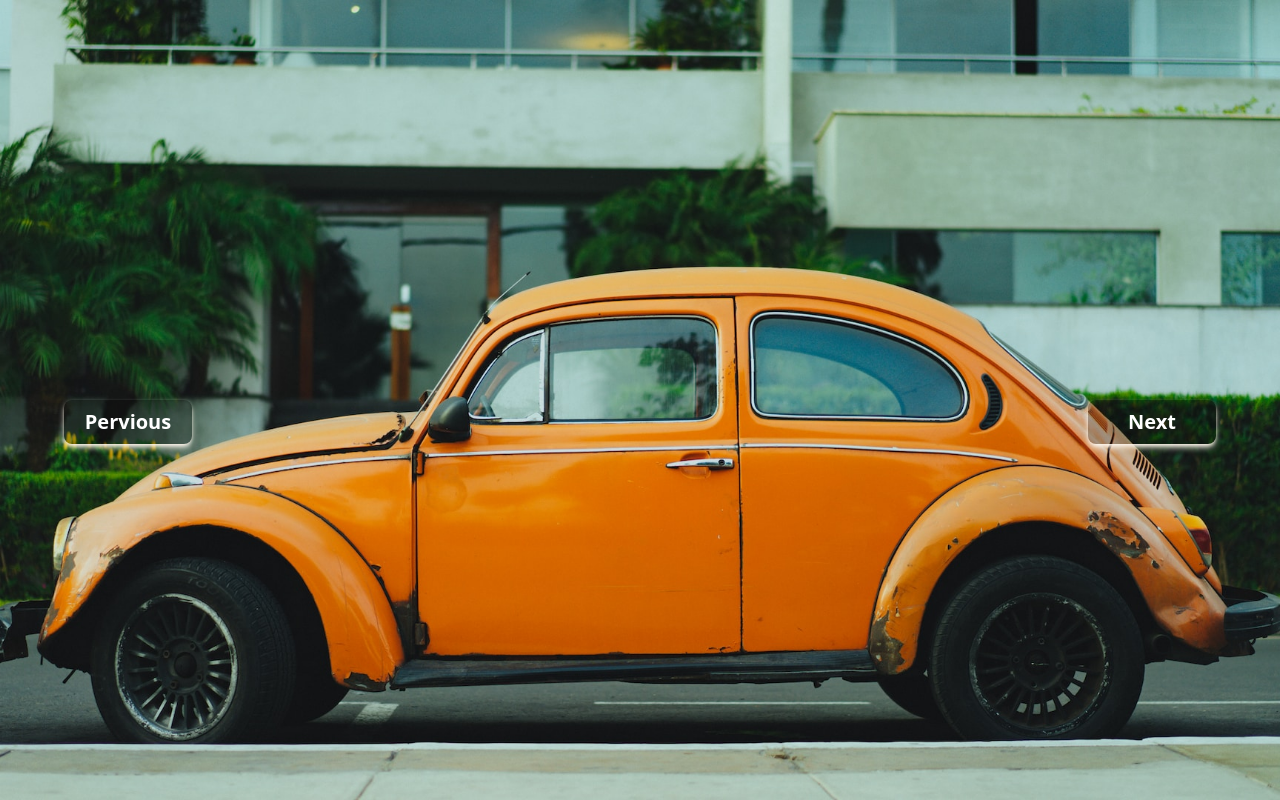
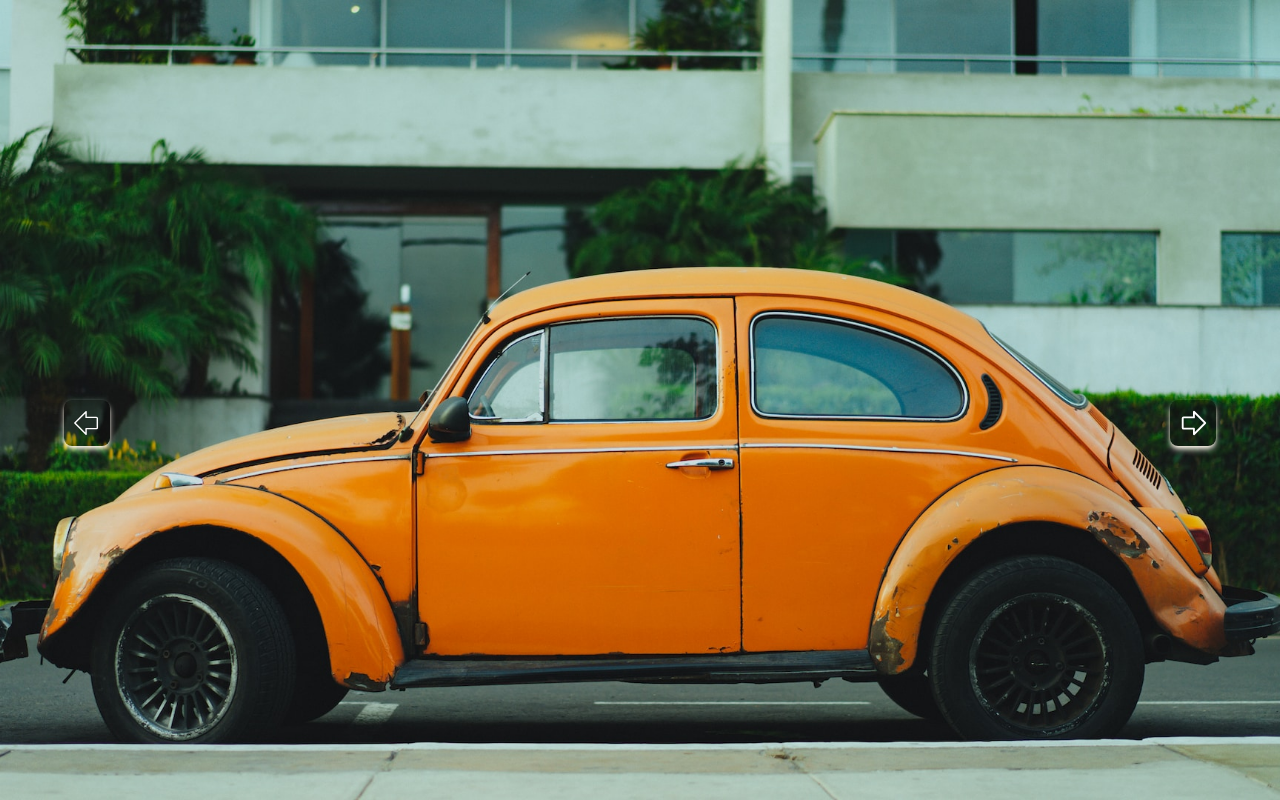
Before and after one commit to Dove-white/react-slider, a React (Vite) app: page / in a window 1280 px wide. Built offline with nearby package versions, Linux system fonts and the light colour scheme.

Commit message:
Feat: image slider version 2

```diff
--- a/package.json
+++ b/package.json
@@ -14,7 +14,8 @@
   "dependencies": {
     "gh-pages": "^6.1.1",
     "react": "^18.2.0",
-    "react-dom": "^18.2.0"
+    "react-dom": "^18.2.0",
+    "react-icons": "^5.0.1"
   },
   "devDependencies": {
     "@types/react": "^18.2.56",
--- a/src/pages/ImageSlider.tsx
+++ b/src/pages/ImageSlider.tsx
@@ -1,4 +1,6 @@
 import { useState } from "react";
+import { PiArrowFatLeftLight, PiArrowFatRight } from "react-icons/pi";
+import "./Slider.css"
 
 interface ImageUrlProps {
   ImageUrls: string[];
@@ -17,24 +19,29 @@ const ImageSlider = ({ ImageUrls }: ImageUrlProps) => {
 
   return (
     <>
-      <img
-        className="h-[100vh] w-full object-cover transition-all"
-        src={ImageUrls[index]}
-        alt=""
-      />
+      <div className="flex overflow-hidden">
+        {ImageUrls.map((url) => (
+          <img
+            className={`h-[100vh] w-full object-cover img-transition-trans flex-grow-0 flex-shrink-0 `}
+            src={url}
+            alt=""
+            style={{ translate: `${-100 * index}%` }}
+          />
+        ))}
+      </div>
       <button
         onClick={() => {
           handleNextBtn();
         }}
-        className="md:font-[800] md:text-xl absolute transition delay-100 ease-in top-[50%] right-[5%] bg-[#00000036] text-white cursor-pointer w-[5rem] md:w-[8rem] p-2 md:hover:bg-[#0000009f] rounded-lg shadow-orange-50 shadow-md"
+        className="font-[800] text-xl absolute transition delay-100 ease-in top-[50%] right-[5%] bg-[#00000036] text-white cursor-pointer  p-2 md:hover:bg-[#0000009f] rounded-lg shadow-orange-50 shadow-md"
       >
-        Next{" "}
+        <PiArrowFatRight size={30} className="slider-btn-animate" />
       </button>
       <button
         onClick={() => handlePrevBtn()}
-        className="md:font-[800] md:text-xl absolute transition delay-100 ease-in top-[50%] left-[5%] bg-[#00000036] text-white cursor-pointer w-[5rem] md:w-[8rem] p-2 md:hover:bg-[#0000009f] rounded-lg shadow-orange-50 shadow-md"
+        className="font-[800] text-xl absolute transition delay-100 ease-in top-[50%] left-[5%] bg-[#00000036] text-white cursor-pointer p-2 md:hover:bg-[#0000009f] rounded-lg shadow-orange-50 shadow-md"
       >
-        Pervious{" "}
+        <PiArrowFatLeftLight size={30} className="slider-btn-animate" />
       </button>
     </>
   );
--- /dev/null
+++ b/src/pages/Slider.css
@@ -0,0 +1,15 @@
+.img-transition-trans {
+  transition: translate 300ms ease-in-out;
+}
+
+@media (min-width: 768px) {
+  .slider-btn-animate:hover {
+    animation: squish 200ms ease-in-out;
+  }
+}
+
+@keyframes squish {
+  50% {
+    scale: 1.4 0.6;
+  }
+}
```
Also changed, not shown: 1 other file (tests, documents, lock files or other folders).
